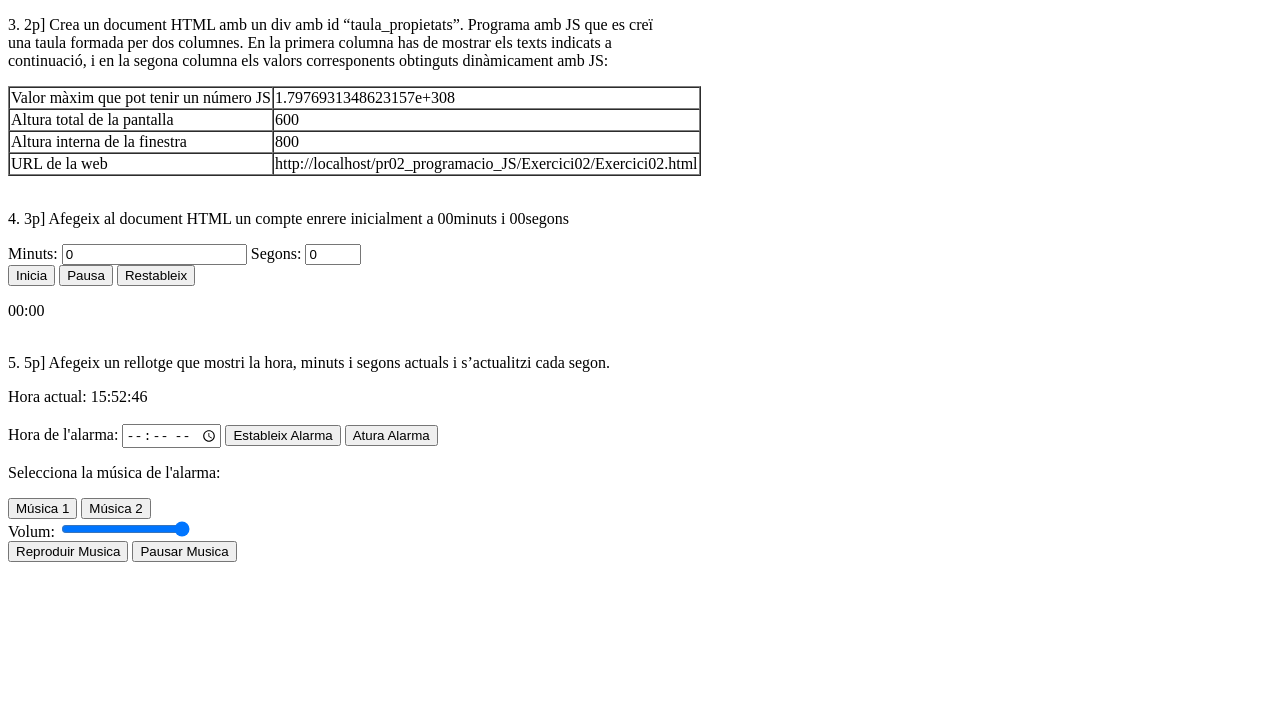
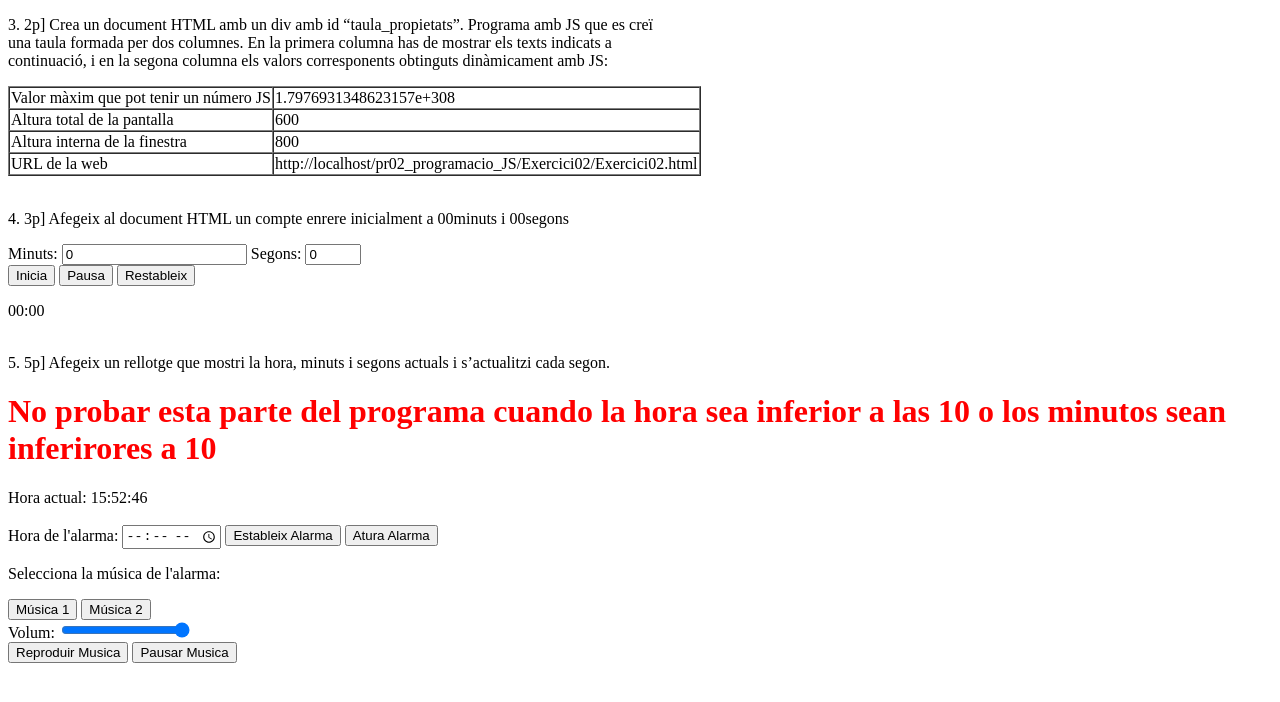
Before and after one commit to woocky17/M06-Desenvolupament-web-entorn-client, a plain HTML site: page pr02_programacio_JS/Exercici02/Exercici02.html in a window 1280 px wide. Drawn offline with Linux system fonts and the light colour scheme.

Commit message:
Advertencia

```diff
--- a/pr02_programacio_JS/Exercici02/Exercici02.html
+++ b/pr02_programacio_JS/Exercici02/Exercici02.html
@@ -35,6 +35,8 @@
 
     <p><br>5. 5p] Afegeix un rellotge que mostri la hora, minuts i segons actuals i s’actualitzi cada segon.<br></p>
 
+    <h1 style="color: red;">No probar esta parte del programa cuando la hora sea inferior a las 10 o los minutos sean inferirores a 10</h1>
+
     <div id="hora"></div>
 <br>
     <label for="">Hora de l'alarma:</label>
--- a/pr02_programacio_JS/Exercici02/Exercici02.js
+++ b/pr02_programacio_JS/Exercici02/Exercici02.js
@@ -103,12 +103,13 @@ function Time() {
 
     hora.innerHTML = `Hora actual: ${hours}:${minutes}:${seconds}`;
 
-    if (alarmTime && `${hours}:${minutes}` === alarmTime) {
+    if (alarmTime && `${hours}:${minutes}` == alarmTime) {
         playAlarm();
     }
 }
     document.getElementById('setAlarma').addEventListener('click', () => {
         let alarmInput = document.getElementById('alarmTime').value;
+
         if (alarmInput) {
             alarmTime = alarmInput;
             document.getElementById('alarmStatus').textContent = `Alarma establerta per a ${alarmTime}`;
```
